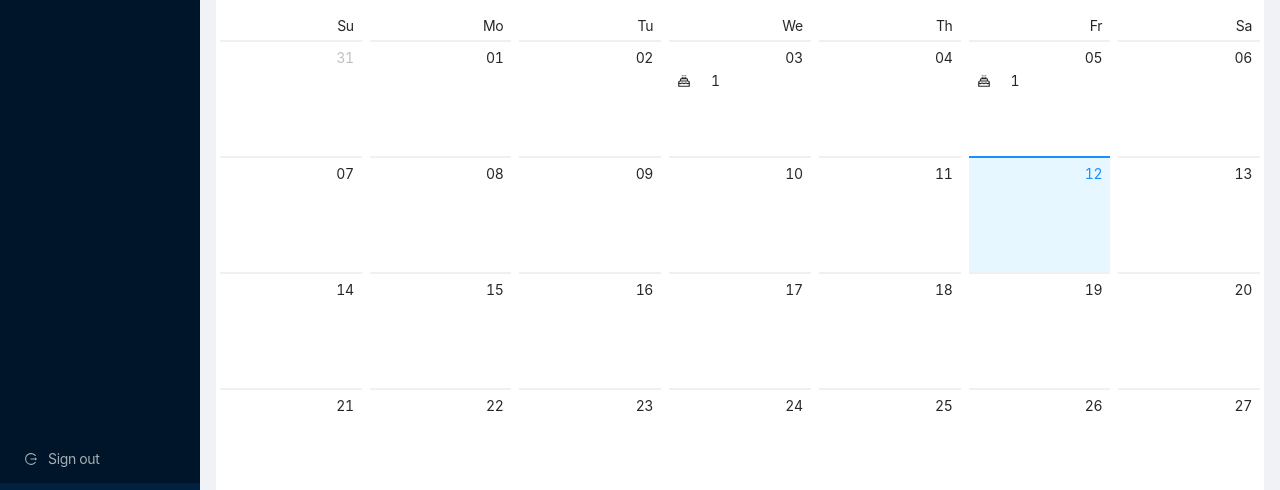
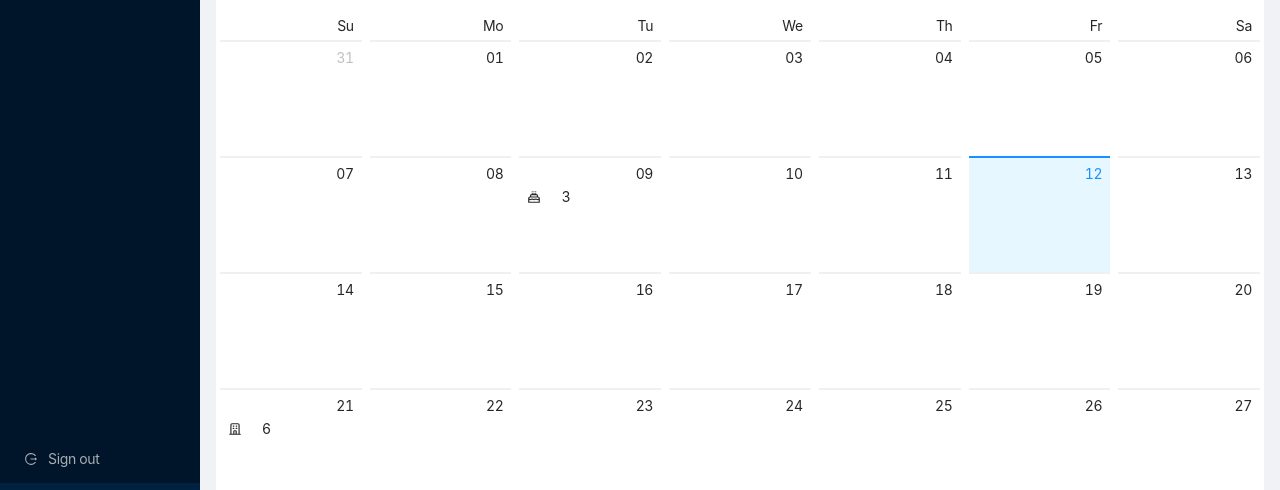
Before and after one commit to mvn-huyphan-dn/fe-advanced-final-project, a React (Create React App) app: page / in a window 1280 px wide. Shown: the part 269-759 px from the top of the page. Built offline with nearby package versions, Linux system fonts and the light colour scheme; sample sign-in values are in the browser's storage.

Commit message:
Fix dashboard calendar

```diff
--- a/src/pages/Features/Dashboard/index.js
+++ b/src/pages/Features/Dashboard/index.js
@@ -5,7 +5,6 @@ import dayjs from "dayjs"
 import React, { useEffect } from 'react'
 import { getEmployeeList } from '../../../features/employee/employeeSlice';
 import { setLoadingFalse } from '../../../features/loading/loadingSlice';
-import { birthFormat, dateFormat } from "../../../core/constants"
 import { AiOutlineUnorderedList, AiOutlineUserAdd } from 'react-icons/ai'
 import { HiOutlineCake, HiOutlineOfficeBuilding } from "react-icons/hi";
 import { IoAirplaneOutline } from "react-icons/io5";
@@ -24,31 +23,26 @@ export default function Dashboard() {
 
   function getListData(value) {
     let listData;
-    const dayInMonth = dayjs().daysInMonth()
-    for (let i = 0; i <= 11; i++) {
-      for (let j = 1; j <= dayInMonth; j++) {
-        if (value.month() === i && value.date() === j) {
     let birth = [];
     let listStartVacation = []
     let listEndVacation = []
     employeeData.forEach(item => {
-            if (dayjs(item.birth, birthFormat).day() === j
-              && dayjs(item.birth, birthFormat).month() === i)
+      if (dayjs(item.birth).get('date') === value.date()
+        && dayjs(item.birth).get('month') === value.month())
         birth.push(item.id);
-            if (dayjs(item.startDate, dateFormat).day() === j
-              && dayjs(item.startDate, dateFormat).month() === i)
+      if (dayjs(item.startDate).get('date') === value.date()
+        && dayjs(item.startDate).get('month') === value.month()
+        && dayjs(item.startDate).get('year') === value.year())
         listStartVacation.push(item.id)
-            if (dayjs(item.endDate, dateFormat).day() === j
-              && dayjs(item.startDate, dateFormat).month() === i)
+      if (dayjs(item.endDate).get('date') === value.date()
+        && dayjs(item.endDate).get('month') === value.month()
+        && dayjs(item.endDate).get('year') === value.year())
         listEndVacation.push(item.id)
     })
     listData = {
       birth,
       listStartVacation,
       listEndVacation
-          }
-        }
-      }
     }
     return listData || {};
   }
@@ -60,13 +54,46 @@ export default function Dashboard() {
         {listData ?
           <>
             {listData.birth && listData.birth.length ?
+              <Tooltip
+                placement='top'
+                color='blue'
+                title={
+                  listData.birth.map(e => {
+                    return (
+                      <div key={`birth-${e}`}>{employeeData[employeeData.findIndex(a => a.id === e)]["name"]}</div>
+                    )
+                  })
+                }>
                 <li className='flex align-center'><HiOutlineCake /> <span className='cell-count'>{listData.birth.length}</span> </li>
+              </Tooltip>
               : null}
             {listData.listStartVacation && listData.listStartVacation.length ?
+              <Tooltip
+                placement='top'
+                color='red'
+                title={
+                  listData.listStartVacation.map(e => {
+                    return (
+                      <div key={`start-${e}`}>{employeeData[employeeData.findIndex(a => a.id === e)]["name"]}</div>
+                    )
+                  })
+                }>
                 <li className='flex align-center'><IoAirplaneOutline /> <span className='cell-count'>{listData.listStartVacation.length}</span> </li>
+              </Tooltip>
               : null}
             {listData.listEndVacation && listData.listEndVacation.length ?
-              <li className='flex align-center'><HiOutlineOfficeBuilding /> <span className='cell-count'>{listData.listEndVacation.length}</span>  </li>
+              <Tooltip
+                placement='top'
+                color='green'
+                title={
+                  listData.listEndVacation.map(e => {
+                    return (
+                      <div key={`end-${e}`}>{employeeData[employeeData.findIndex(a => a.id === e)]["name"]}</div>
+                    )
+                  })
+                }>
+                <li className='flex align-center'><HiOutlineOfficeBuilding /> <span className='cell-count'>{listData.listEndVacation.length}</span> </li>
+              </Tooltip>
               : null}
           </>
           :
@@ -128,7 +155,6 @@ export default function Dashboard() {
         className='calendar'
         dateCellRender={dateCellRender}
         monthCellRender={monthCellRender}
-        validRange={[dayjs().subtract(2, 'year').set('date', 1).set('month', 1), dayjs().add(2, 'year').set('date', 31).set('month', 12)]}
       />
     </div>
   )
```
Also changed, not shown: src/core/constants/date/index.js (+0 -12 lines). Lines whose indentation alone changed are shown as unchanged.
